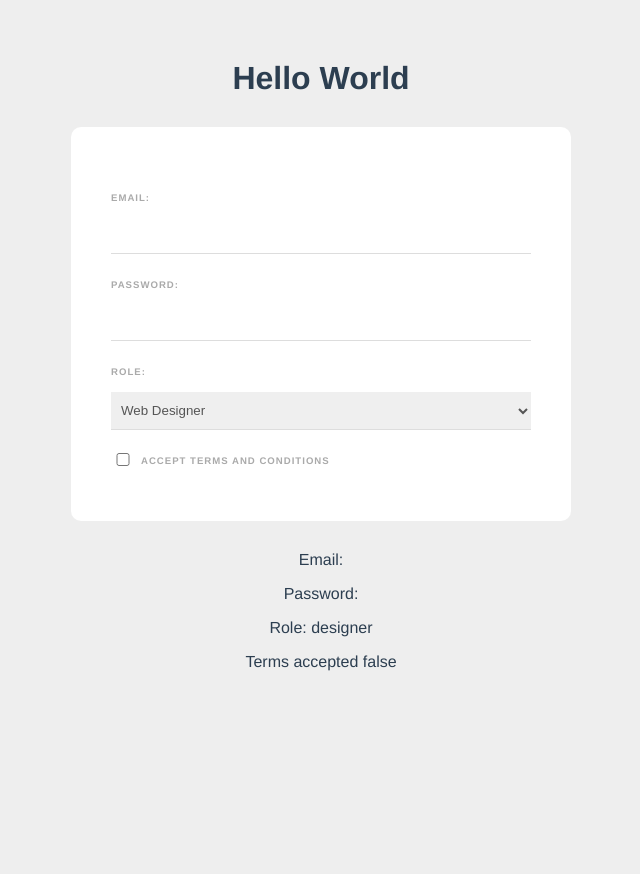
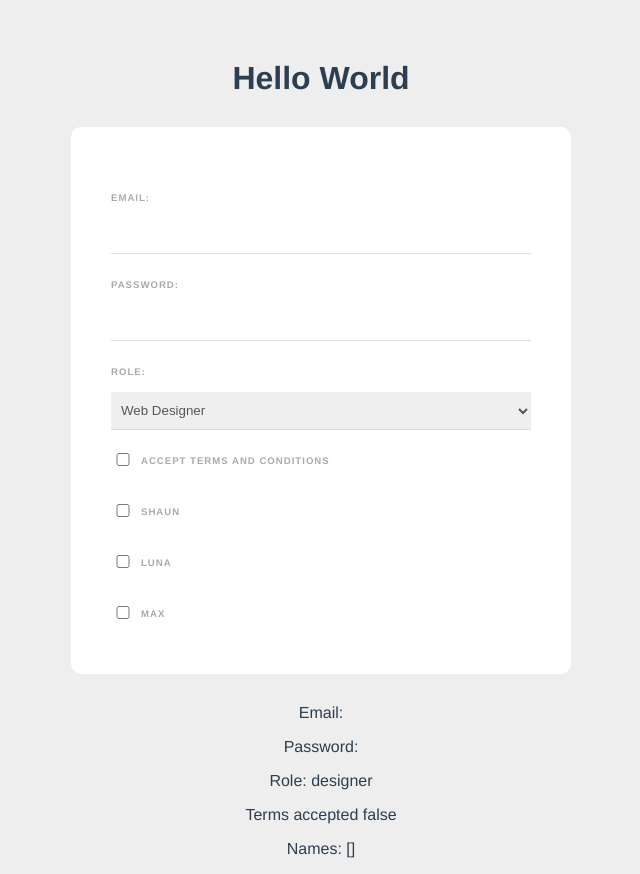
Before and after one commit to Lu-Smith/vue_form, a Vue app: page / in a window 1280 px wide. Shown: the whole page, without its empty margins (319-959 px from the left). Before the commit the page ends 800 px from the top, so only its background shows below. Built offline with nearby package versions, Linux system fonts and the light colour scheme.

Commit message:
Updated SignupForm.vue

```diff
--- a/src/components/SignupForm.vue
+++ b/src/components/SignupForm.vue
@@ -17,11 +17,24 @@
         <input type="checkbox" required v-model="terms">
         <label>Accept terms and conditions</label>
     </div>
+    <div>
+        <input type="checkbox" value="shoun" v-model="names">
+        <label>Shaun</label>
+    </div>
+    <div>
+        <input type="checkbox" value="luna" v-model="names">
+        <label>Luna</label>
+    </div>
+    <div>
+        <input type="checkbox" value="max" v-model="names">
+        <label>Max</label>
+    </div>
   </form>
   <p>Email: {{ email }}</p>
   <p>Password: {{ password }}</p>
   <p>Role: {{ role }}</p>
   <p>Terms accepted {{ terms }}</p>
+  <p>Names: {{ names }}</p>
 </template>
 
 <script>
@@ -31,7 +44,8 @@ export default {
             email: '',
             password: '',
             role: 'designer',
-            terms: false
+            terms: false,
+            names: []
         }
     }
 
```
